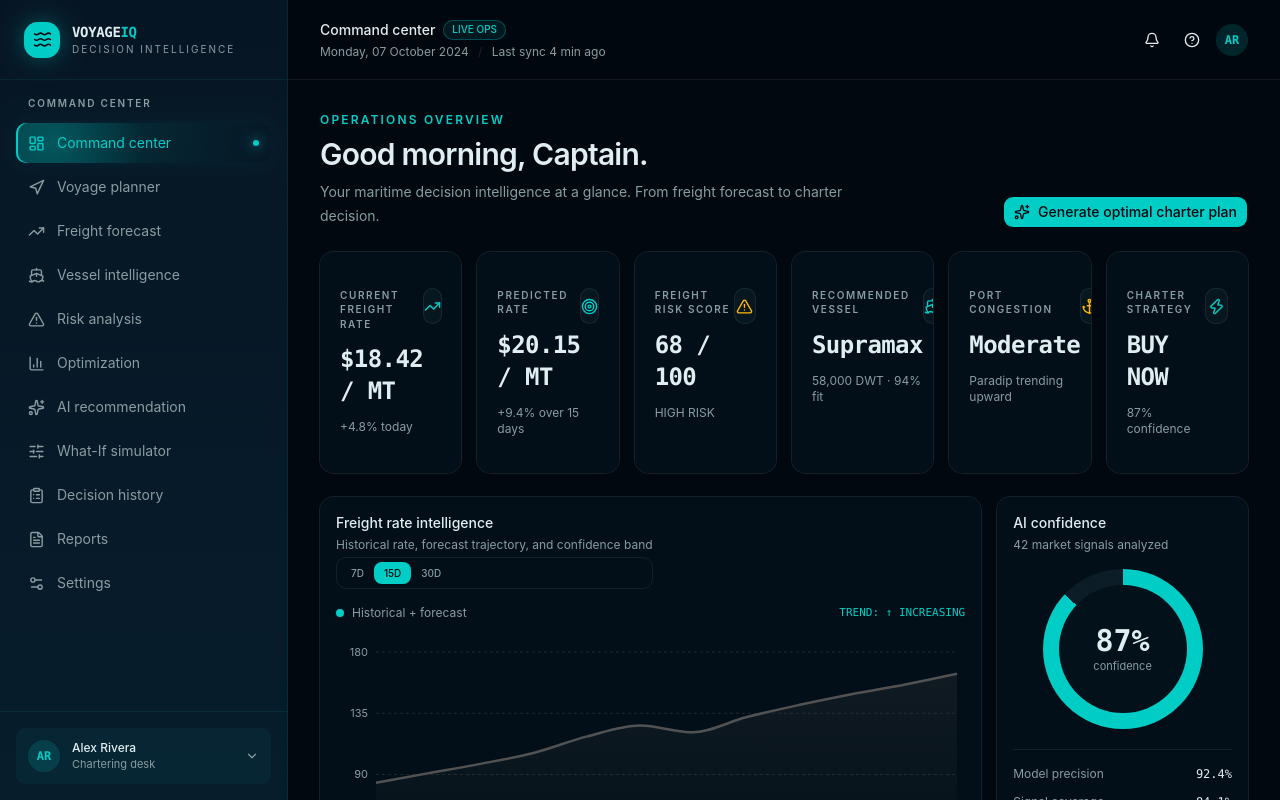
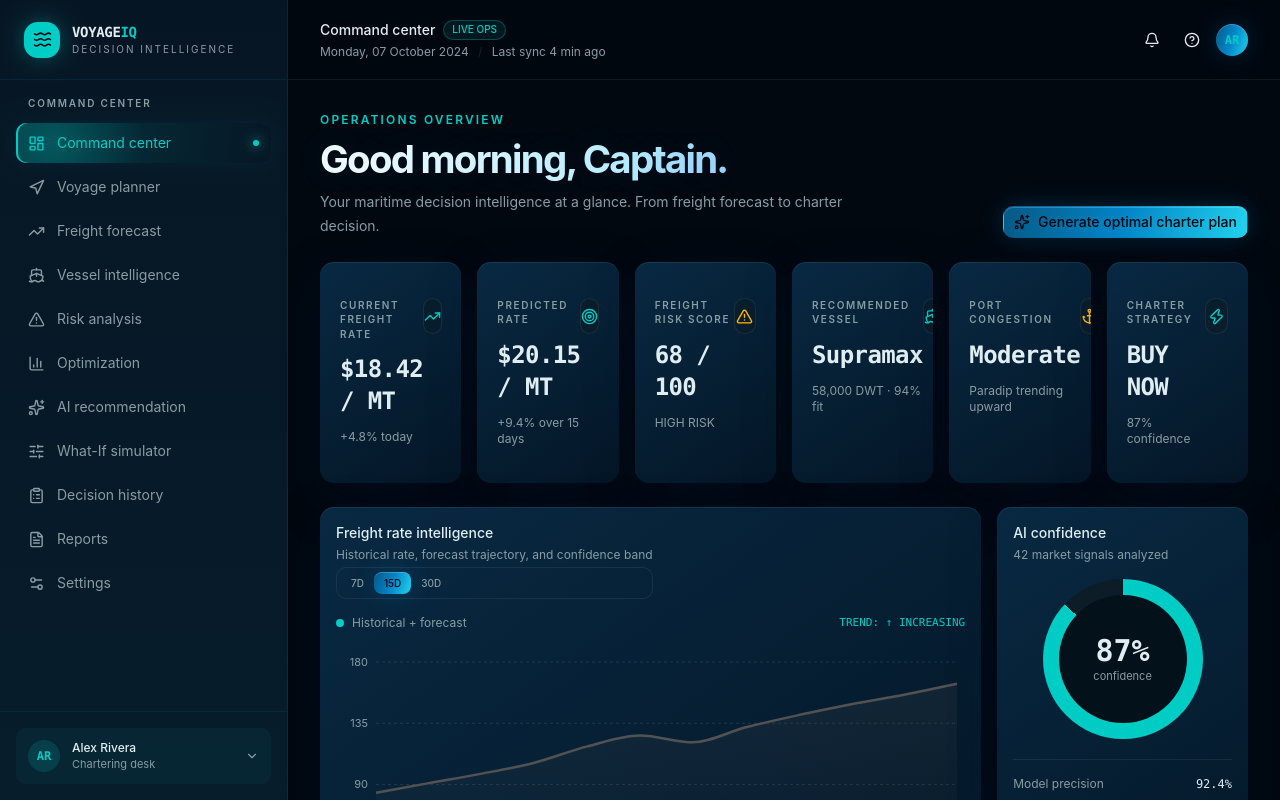
Before and after one commit to himanshuinfotech2005/freight-sense, a Next.js app: page / in a window 1280 px wide. Shown: the top 800 px of the page. Built offline with nearby package versions, Linux system fonts and the light colour scheme.

Commit message:
feat: update dark theme colors and add new animations and styles

```diff
--- a/app/globals.css
+++ b/app/globals.css
@@ -117,7 +117,7 @@
 }
 
 @media (prefers-color-scheme: dark) {
-  :root:not(.light) {
+  :root:not(.dark):not(.light) {
     color-scheme: dark;
     --background: oklch(0.145 0 0);
     --foreground: oklch(0.985 0 0);
@@ -137,11 +137,11 @@
     --border: oklch(1 0 0 / 10%);
     --input: oklch(1 0 0 / 15%);
     --ring: oklch(0.556 0 0);
-    --chart-1: oklch(0.87 0 0);
-    --chart-2: oklch(0.556 0 0);
-    --chart-3: oklch(0.439 0 0);
-    --chart-4: oklch(0.371 0 0);
-    --chart-5: oklch(0.269 0 0);
+  --chart-1: oklch(0.78 0.15 205);
+  --chart-2: oklch(0.68 0.16 225);
+  --chart-3: oklch(0.82 0.12 190);
+  --chart-4: oklch(0.58 0.18 245);
+  --chart-5: oklch(0.76 0.13 230);
     --sidebar: oklch(0.205 0 0);
     --sidebar-foreground: oklch(0.985 0 0);
     --sidebar-primary: oklch(0.488 0.243 264.376);
@@ -166,6 +166,60 @@
   }
 }
 
+@keyframes ocean-drift { 0%, 100% { background-position: 0% 50%; } 50% { background-position: 100% 50%; } }
+@keyframes shimmer { 0% { transform: translateX(-120%); } 100% { transform: translateX(180%); } }
+@keyframes sonar-pulse { 0%, 100% { opacity: .18; transform: scale(.96); } 50% { opacity: .5; transform: scale(1.02); } }
+
+body::before {
+  content: '';
+  position: fixed;
+  inset: 0;
+  pointer-events: none;
+  opacity: .2;
+  background-image: linear-gradient(rgba(56,189,248,.035) 1px, transparent 1px), linear-gradient(90deg, rgba(56,189,248,.035) 1px, transparent 1px);
+  background-size: 54px 54px;
+  mask-image: linear-gradient(to bottom, black, transparent 78%);
+  z-index: -1;
+}
+
+[data-slot='card'] {
+  position: relative;
+  overflow: hidden;
+  border-color: color-mix(in oklab, #38bdf8 18%, transparent);
+  background: linear-gradient(145deg, color-mix(in oklab, #0b3150 76%, var(--card)), color-mix(in oklab, #041525 94%, var(--card)) 60%, color-mix(in oklab, #063b5c 38%, var(--card)));
+  box-shadow: inset 0 1px 0 rgba(125,211,252,.1), 0 18px 50px rgba(0,20,45,.28);
+  transition: transform .35s ease, border-color .35s ease, box-shadow .35s ease, background-position .6s ease;
+  background-size: 180% 180%;
+}
+[data-slot='card']::after {
+  content: '';
+  position: absolute;
+  inset: 0;
+  pointer-events: none;
+  background: radial-gradient(circle at var(--mx, 70%) var(--my, 10%), rgba(56,189,248,.14), transparent 32%);
+  opacity: 0;
+  transition: opacity .35s ease;
+}
+[data-slot='card']:hover { transform: perspective(1200px) translateY(-4px) rotateX(.5deg); border-color: rgba(56,189,248,.42); box-shadow: inset 0 1px 0 rgba(165,243,252,.16), 0 22px 60px rgba(0,70,120,.32), 0 0 30px rgba(14,165,233,.08); background-position: 100% 30%; }
+[data-slot='card']:hover::after { opacity: 1; }
+
+h1 { font-size: clamp(1.8rem, 3vw, 3rem); font-weight: 750; letter-spacing: -.045em; background: linear-gradient(110deg, #f0faff 10%, #bdefff 52%, #60a5fa 100%); -webkit-background-clip: text; background-clip: text; color: transparent; text-shadow: 0 0 30px rgba(56,189,248,.12); }
+h2 { letter-spacing: -.025em; }
+button:not([aria-label='Close menu']):not([aria-label='Close navigation']) { transition: transform .25s ease, box-shadow .25s ease, border-color .25s ease, background .25s ease; }
+button:hover { transform: translateY(-1px); }
+button:active { transform: translateY(1px) scale(.985); }
+button.bg-primary, button[class*='bg-primary'] { position: relative; overflow: hidden; background: linear-gradient(110deg, #075985, #0284c7 48%, #22d3ee); box-shadow: 0 0 24px rgba(14,165,233,.2), inset 0 1px 0 rgba(255,255,255,.2); }
+button.bg-primary::after, button[class*='bg-primary']::after { content: ''; position: absolute; inset: 0 auto 0 -40%; width: 30%; background: linear-gradient(90deg, transparent, rgba(255,255,255,.28), transparent); transform: skewX(-20deg); animation: shimmer 4.5s ease-in-out infinite; }
+
+@media (prefers-reduced-motion: reduce) {
+  *, *::before, *::after { animation-duration: .01ms !important; animation-iteration-count: 1 !important; scroll-behavior: auto !important; transition-duration: .01ms !important; }
+  [data-slot='card']:hover { transform: none; }
+}
+@media (max-width: 640px) {
+  [data-slot='card']:hover { transform: translateY(-2px); }
+  h1 { font-size: 1.85rem; }
+}
+
 .nav-wave::before {
   content: '';
   position: absolute;
--- a/app/layout.tsx
+++ b/app/layout.tsx
@@ -26,11 +26,8 @@ export const metadata: Metadata = {
 }
 
 export const viewport: Viewport = {
-  colorScheme: 'light dark',
-  themeColor: [
-    { media: '(prefers-color-scheme: light)', color: 'white' },
-    { media: '(prefers-color-scheme: dark)', color: 'black' },
-  ],
+  colorScheme: 'dark',
+  themeColor: '#020B16',
 }
 
 export default function RootLayout({
```
